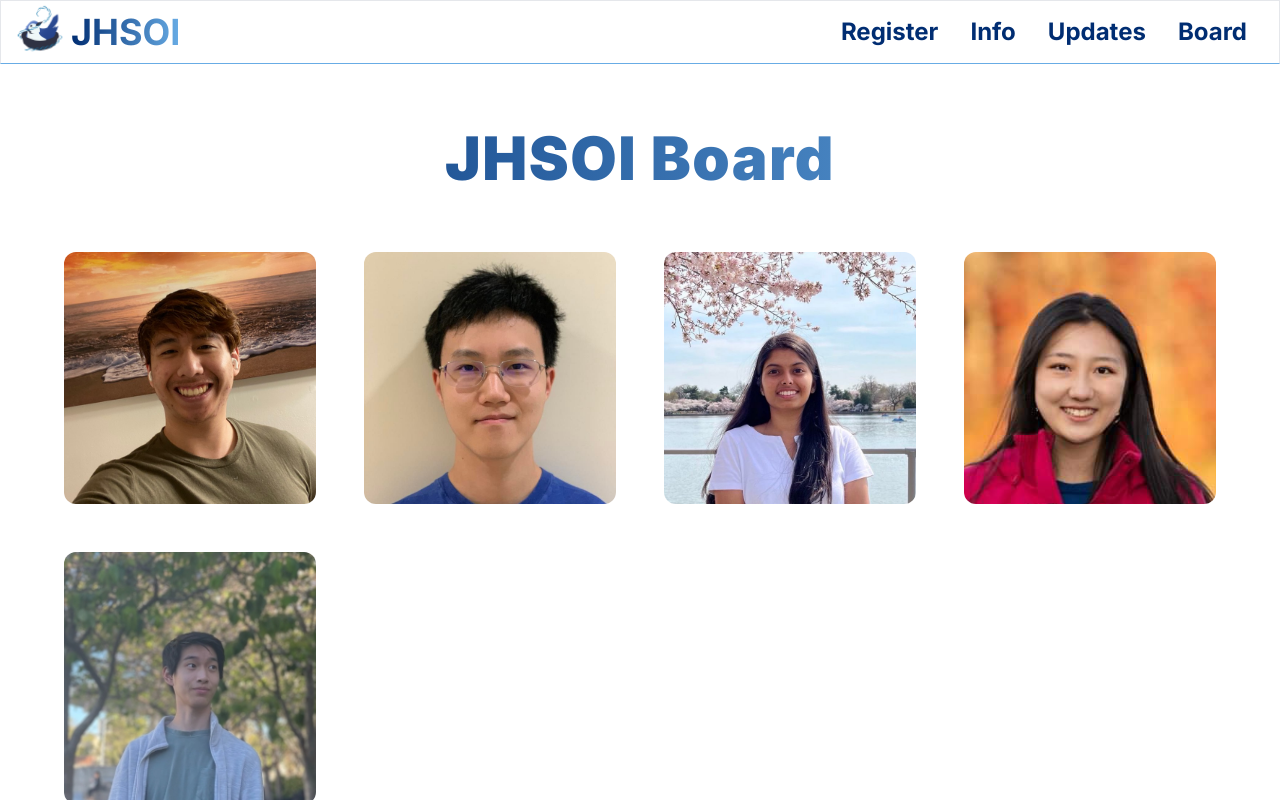
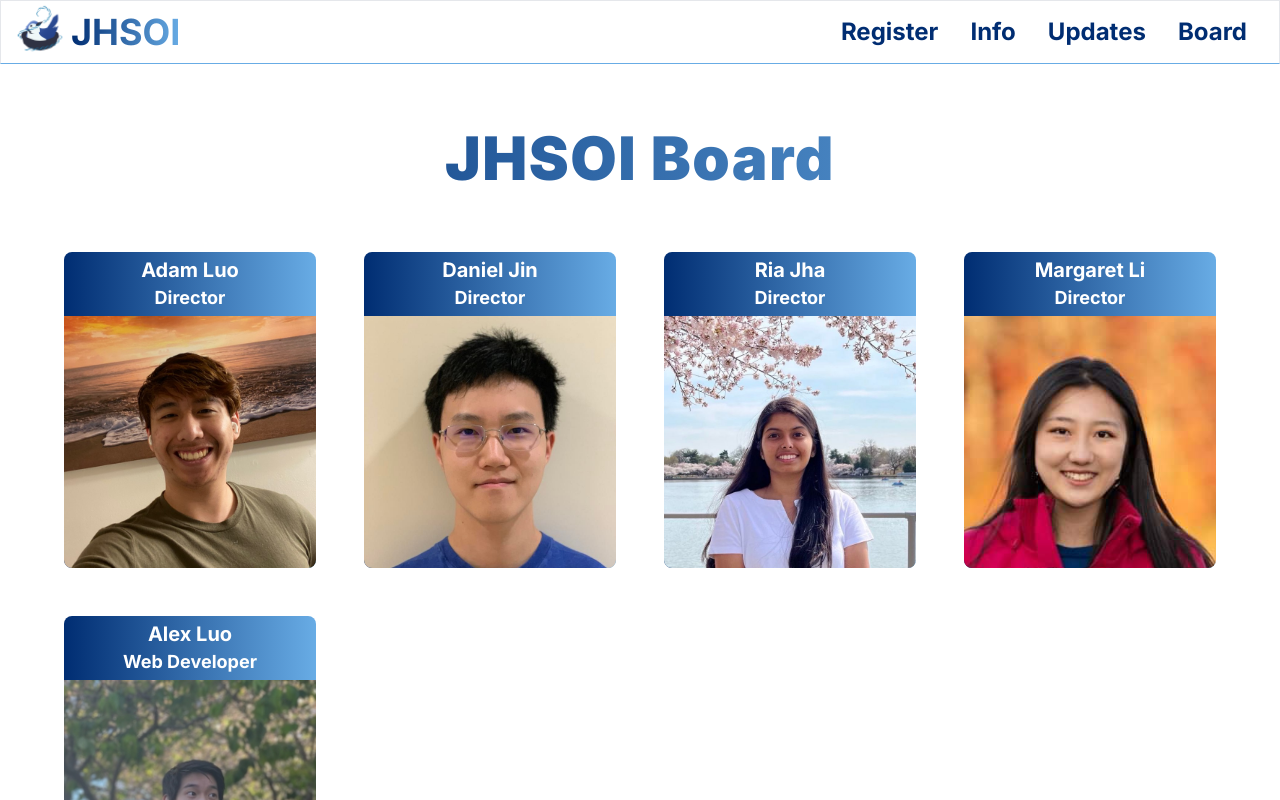
Before and after one commit to alexbluo/jhuscioly, a Next.js app: page /board in a window 1280 px wide. Shown: the top 800 px of the page. Built offline with nearby package versions, Linux system fonts and the light colour scheme.

Commit message:
Added name and title to the cards and hover animations

```diff
--- a/components/Card.jsx
+++ b/components/Card.jsx
@@ -1,15 +1,23 @@
+import { motion } from "framer-motion";
 import Image from "next/image";
 
 export default function Card({ url, name, title }) {
   return (
+    <motion.div
+      whileHover={{ scale: 1.1 }}
+      className="rounded-lg bg-gradient-to-r from-blue-dark to-blue-light text-center"
+    >
+      <h2 className="mt-1 text-xl font-bold text-white">{name}</h2>
+      <h2 className="mb-1 text-lg font-bold text-white">{title}</h2>
       <div className="relative aspect-square w-full">
         <Image
-        className="rounded-xl"
+          className="rounded-b-lg"
           src={url}
           alt={`${name}, ${title}`}
           layout="fill"
           objectFit="contain"
         />
       </div>
+    </motion.div>
   );
 }
```
Lines whose indentation alone changed are shown as unchanged.
